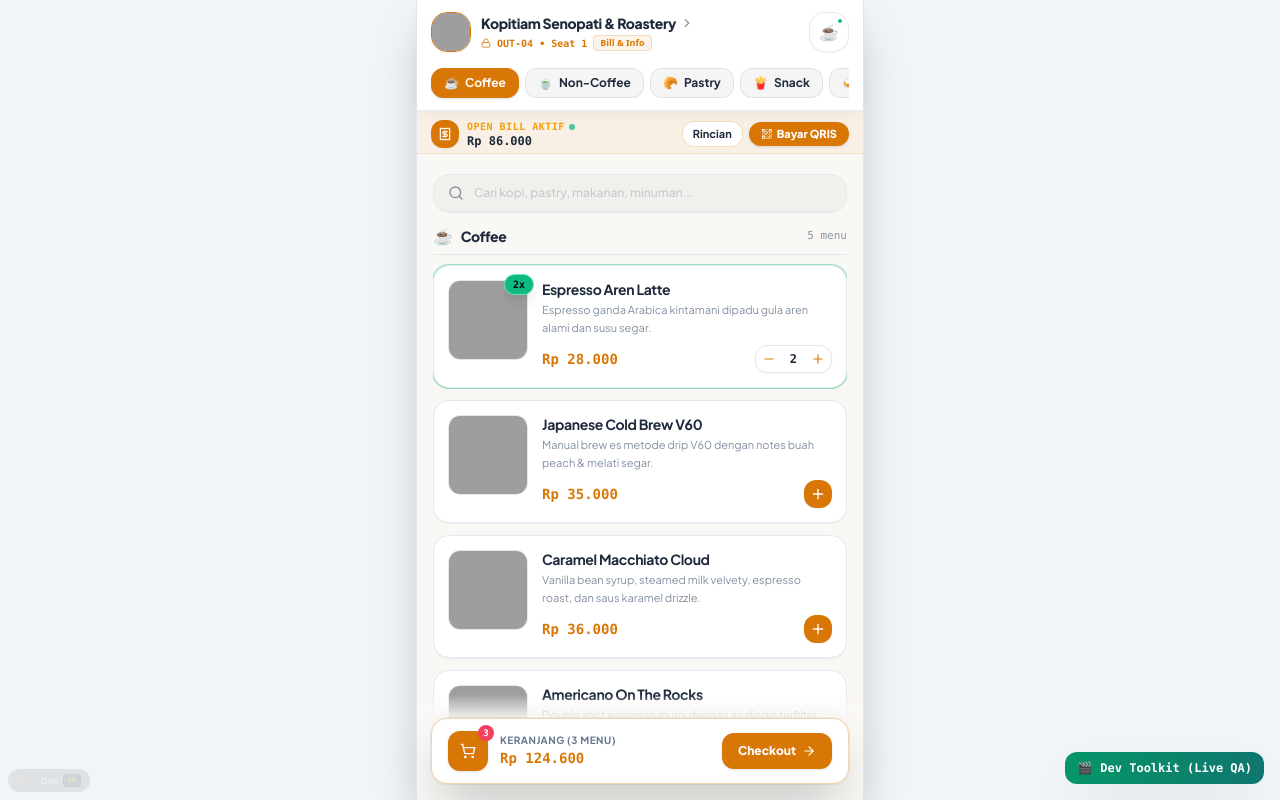
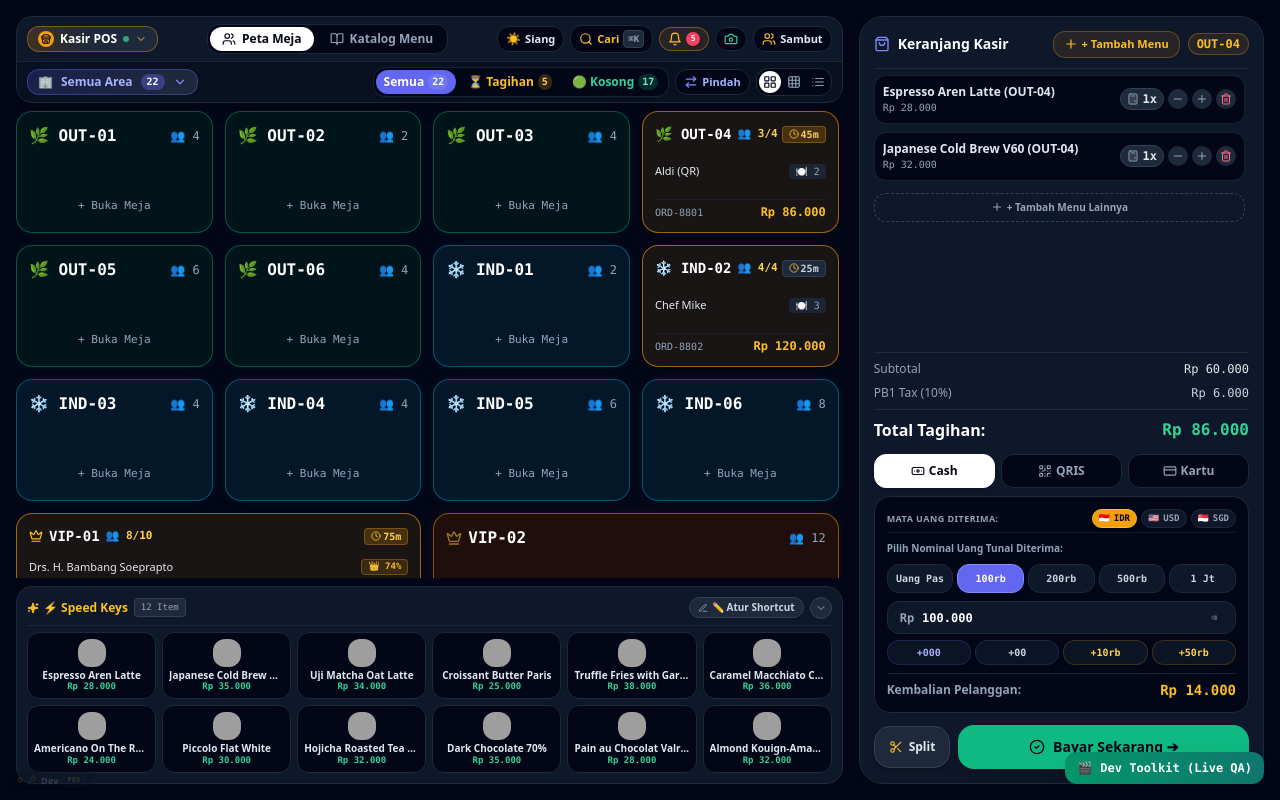
Before and after one commit to glc-works/hfe-pos, a React (Vite) app: page / in a window 1280 px wide. Built offline with nearby package versions, Linux system fonts and the light colour scheme; grey boxes are pictures that could not be loaded; the HTML template or start-up script is replaced by a standard one.

Commit message:
feat(routing): enable automatic *.localhost subdomain and surface detection

```diff
--- a/src/App.tsx
+++ b/src/App.tsx
@@ -36,7 +36,16 @@
 
 function AppMain() {
   const config = useMerchantConfig()
-  const [activeStaffSurface, setActiveStaffSurface] = useState<StaffSurfaceMode>('barista-pos')
+  const [activeStaffSurface, setActiveStaffSurface] = useState<StaffSurfaceMode>(() => {
+    if (typeof window !== 'undefined') {
+      const surfaceParam = new URLSearchParams(window.location.search).get('surface') as StaffSurfaceMode
+      if (surfaceParam) return surfaceParam
+      const host = window.location.hostname.toLowerCase()
+      if (host.startsWith('admin.')) return 'admin-hub'
+      if (host.startsWith('book.')) return 'hfe-company-book'
+    }
+    return 'barista-pos'
+  })
   const [qrStepView, setQrStepView] = useState<'catalog' | 'checkout'>('catalog')
   const [isCustomerSessionActive] = useState<boolean>(true)
   const [showLoginModal, setShowLoginModal] = useState<boolean>(false)
--- a/src/context/MerchantConfigContext.tsx
+++ b/src/context/MerchantConfigContext.tsx
@@ -191,8 +191,13 @@
       if (p && ['landing', 'customer', 'cafe', 'cfd', 'design-system', 'customer-portal'].includes(p)) {
         return p
       }
+      const host = window.location.hostname.toLowerCase()
+      if (host.startsWith('order.')) return 'customer'
+      if (host.startsWith('board.')) return 'landing'
+      if (host.startsWith('card.')) return 'customer-portal'
+      if (host.startsWith('pos.') || host.startsWith('book.') || host.startsWith('admin.')) return 'cafe'
     }
-    return 'customer'
+    return 'cafe'
   })
 
   const [viewportMode, setViewportMode] = useState<ViewportModeType>('responsive')
```
